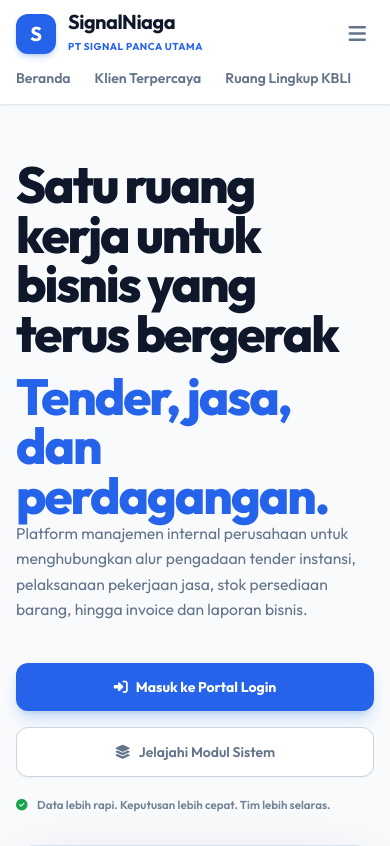
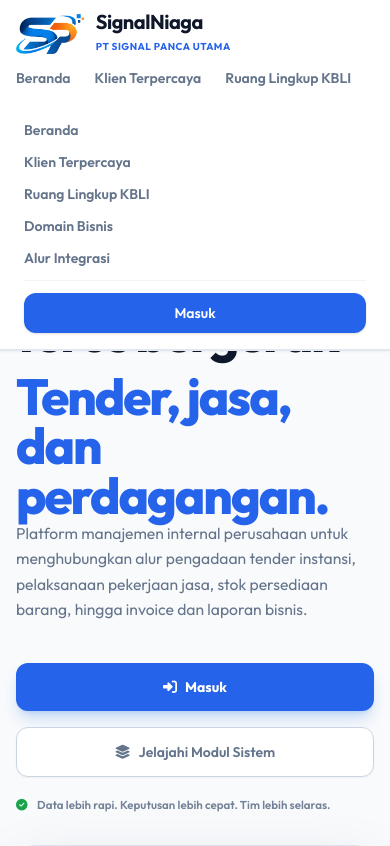
Before and after one commit to 19240996-creator/Project-PKL-SignalNiagaJasaTender, a Laravel app: page / in a window 390 px wide. Shown: the top 846 px of the page. Run offline with Laravel 10, Linux system fonts and the light colour scheme; data comes from the database, SQL or seed files in the repository; style sheets or scripts are compiled from the project's sources; some libraries are stand-ins or nearby versions.

Commit message:
logo pt dan animasi scrolling

```diff
--- a/package.json
+++ b/package.json
@@ -11,6 +11,7 @@
         "vite": "^4.0.0"
     },
     "dependencies": {
+        "aos": "^2.3.4",
         "gsap": "^3.15.0"
     }
 }
--- a/resources/views/invoices/show.blade.php
+++ b/resources/views/invoices/show.blade.php
@@ -22,9 +22,7 @@
         <div class="flex justify-between items-start border-b border-slate-200 pb-6">
             <div>
                 <div class="flex items-center space-x-3 mb-2">
-                    <div class="w-9 h-9 rounded-xl bg-blue-600 flex items-center justify-center font-bold text-white text-lg">
-                        S
-                    </div>
+                    <img src="{{ asset('images/logo-icon.png') }}" alt="PT Signal Panca Utama" class="h-9 w-auto object-contain">
                     <div>
                         <span class="font-bold text-xl text-slate-900 block">PT Signal Panca Utama</span>
                         <span class="text-xs text-slate-500 font-medium">Tender &bull; Jasa &bull; Perdagangan</span>
--- a/resources/views/layouts/app.blade.php
+++ b/resources/views/layouts/app.blade.php
@@ -4,6 +4,7 @@
     <meta charset="UTF-8">
     <meta name="viewport" content="width=device-width, initial-scale=1.0">
     <title>@yield('title', 'SignalNiagaJasaTender') — PT Signal Panca Utama</title>
+    <link rel="icon" type="image/png" href="{{ asset('images/logo-icon.png') }}">
     <!-- Google Fonts: Outfit -->
     <link rel="preconnect" href="https://fonts.googleapis.com">
     <link rel="preconnect" href="https://fonts.gstatic.com" crossorigin>
@@ -56,8 +57,8 @@
                 <!-- Brand Header -->
                 <div class="h-16 flex items-center px-6 border-b border-slate-100 bg-slate-900 text-white justify-between">
                     <div class="flex items-center space-x-3">
-                        <div class="w-8 h-8 rounded-lg bg-blue-600 flex items-center justify-center font-bold text-white shadow">
-                            S
+                        <div class="w-8 h-8 rounded-lg bg-white p-1 flex items-center justify-center shadow-sm">
+                            <img src="{{ asset('images/logo-icon.png') }}" alt="PT Signal Panca Utama" class="h-full w-full object-contain">
                         </div>
                         <div>
                             <span class="font-bold text-base tracking-tight text-white block leading-none">SignalNiaga</span>
--- a/resources/views/welcome.blade.php
+++ b/resources/views/welcome.blade.php
@@ -4,6 +4,7 @@
     <meta charset="UTF-8">
     <meta name="viewport" content="width=device-width, initial-scale=1.0">
     <title>SignalNiagaJasaTender — PT Signal Panca Utama</title>
+    <link rel="icon" type="image/png" href="{{ asset('images/logo-icon.png') }}">
     <!-- Google Fonts: Outfit -->
     <link rel="preconnect" href="https://fonts.googleapis.com">
     <link rel="preconnect" href="https://fonts.gstatic.com" crossorigin>
@@ -30,8 +31,8 @@
     </script>
     <!-- FontAwesome CDN -->
     <link rel="stylesheet" href="https://cdnjs.cloudflare.com/ajax/libs/font-awesome/6.4.0/css/all.min.css">
-    <!-- Alpine.js CDN -->
-    <script defer src="https://cdn.jsdelivr.net/npm/alpinejs@3.x.x/dist/cdn.min.js"></script>
+    <!-- AOS CDN CSS -->
+    <link rel="stylesheet" href="https://cdnjs.cloudflare.com/ajax/libs/aos/2.3.4/aos.css">
     @vite('resources/js/app.js')
     <style>
         :root {
@@ -219,9 +220,7 @@
 
             <!-- Brand Logo -->
             <a href="#" class="flex items-center space-x-3 group">
-                <div class="w-10 h-10 rounded-xl bg-blue-600 flex items-center justify-center font-bold text-white text-xl shadow-md shadow-blue-600/20 group-hover:scale-105 transition-transform">
-                    S
-                </div>
+                <img src="{{ asset('images/logo-icon.png') }}" alt="PT Signal Panca Utama" class="h-10 w-auto object-contain group-hover:scale-105 transition-transform">
                 <div>
                     <span class="font-bold text-xl tracking-tight text-slate-900 block leading-none">SignalNiaga</span>
                     <span class="text-[10px] text-blue-600 font-bold tracking-wider uppercase">PT Signal Panca Utama</span>
@@ -262,7 +261,7 @@
             <a href="#domain" @click="mobileMenu = false" class="block text-sm font-semibold text-slate-700 hover:text-blue-600">Domain Bisnis</a>
             <a href="#alur" @click="mobileMenu = false" class="block text-sm font-semibold text-slate-700 hover:text-blue-600">Alur Integrasi</a>
             <div class="pt-3 border-t border-slate-100 flex flex-col gap-2">
-                <a href="{{ route('login') }}" class="landing-action w-full py-2.5 text-center bg-blue-600 text-white font-semibold rounded-xl block text-sm shadow">Masuk Portal Login</a>
+                <a href="{{ route('login') }}" class="landing-action w-full py-2.5 text-center bg-blue-600 text-white font-semibold rounded-xl block text-sm shadow">Masuk</a>
             </div>
         </div>
     </header>
@@ -270,31 +269,31 @@
     <!-- Hero Section -->
     <section id="beranda" class="hero-modern relative pt-32 pb-20 md:pt-40 md:pb-24 overflow-hidden">
         <div class="hero-layout max-w-7xl mx-auto px-4 sm:px-6 lg:px-8 relative z-10">
-            <div class="hero-copy">
-                <h1 class="font-extrabold tracking-tight text-slate-900" data-hero-item>
+            <div class="hero-copy" data-aos="fade-up" data-aos-duration="800">
+                <h1 class="font-extrabold tracking-tight text-slate-900">
                     Satu ruang kerja untuk bisnis yang terus bergerak
                     <span>Tender, jasa, dan perdagangan.</span>
                 </h1>
 
             <!-- Subtitle -->
-            <p class="text-base sm:text-lg text-slate-600 max-w-2xl mx-auto mb-10 leading-relaxed font-normal" data-hero-item>
+            <p class="text-base sm:text-lg text-slate-600 max-w-2xl mx-auto mb-10 leading-relaxed font-normal" data-aos="fade-up" data-aos-delay="100">
                 Platform manajemen internal perusahaan untuk menghubungkan alur pengadaan tender instansi, pelaksanaan pekerjaan jasa, stok persediaan barang, hingga invoice dan laporan bisnis.
             </p>
 
             <!-- Action Buttons -->
-            <div class="hero-actions flex flex-col sm:flex-row items-center justify-center gap-4" data-hero-item>
+            <div class="hero-actions flex flex-col sm:flex-row items-center justify-center gap-4" data-aos="fade-up" data-aos-delay="200">
                 <a href="{{ route('login') }}" class="landing-action w-full sm:w-auto px-8 py-3.5 rounded-xl bg-blue-600 hover:bg-blue-700 text-white font-bold text-sm transition-all shadow-lg shadow-blue-600/25 flex items-center justify-center gap-2">
-                    <i class="fa-solid fa-right-to-bracket"></i> Masuk ke Portal Login
+                    <i class="fa-solid fa-right-to-bracket"></i> Masuk
                 </a>
                 <a href="#domain" class="landing-action w-full sm:w-auto px-8 py-3.5 rounded-xl bg-white border border-slate-300 hover:bg-slate-50 text-slate-700 font-semibold text-sm transition-all shadow-sm flex items-center justify-center gap-2">
                     <i class="fa-solid fa-layer-group"></i> Jelajahi Modul Sistem
                 </a>
             </div>
 
-                <div class="hero-note"><i class="fa-solid fa-circle-check"></i><span>Data lebih rapi. Keputusan lebih cepat. Tim lebih selaras.</span></div>
+                <div class="hero-note" data-aos="fade-up" data-aos-delay="250"><i class="fa-solid fa-circle-check"></i><span>Data lebih rapi. Keputusan lebih cepat. Tim lebih selaras.</span></div>
             </div>
 
-            <div class="hero-visual" data-hero-item aria-label="Preview alur kerja SignalNiaga">
+            <div class="hero-visual" data-aos="fade-left" data-aos-duration="800" data-aos-delay="150" aria-label="Preview alur kerja SignalNiaga">
                 <div class="workflow-window">
                     <div class="workflow-topbar"><div class="workflow-dots"><i></i><i></i><i></i></div><small>SignalNiaga Workspace</small></div>
                     <div class="workflow-content">
@@ -312,19 +311,19 @@
 
             <!-- Stats Bar -->
             <div class="grid grid-cols-2 md:grid-cols-4 gap-4 max-w-4xl mx-auto mt-16 p-6 rounded-2xl bg-white border border-slate-200 shadow-xl shadow-slate-200/50 col-span-full">
-                <div class="p-3 border-r border-slate-100 last:border-r-0" data-stat-card>
+                <div class="p-3 border-r border-slate-100 last:border-r-0" data-aos="fade-up" data-aos-delay="0">
                     <div class="text-3xl font-extrabold text-blue-600">50+</div>
                     <div class="text-xs font-semibold text-slate-500 mt-1">Tender Dimenangkan</div>
                 </div>
-                <div class="p-3 border-r border-slate-100 last:border-r-0" data-stat-card>
+                <div class="p-3 border-r border-slate-100 last:border-r-0" data-aos="fade-up" data-aos-delay="100">
                     <div class="text-3xl font-extrabold text-emerald-600">100+</div>
                     <div class="text-xs font-semibold text-slate-500 mt-1">Mitra Kerjasama</div>
                 </div>
-                <div class="p-3 border-r border-slate-100 last:border-r-0" data-stat-card>
+                <div class="p-3 border-r border-slate-100 last:border-r-0" data-aos="fade-up" data-aos-delay="200">
                     <div class="text-3xl font-extrabold text-purple-600">Rp 25M+</div>
                     <div class="text-xs font-semibold text-slate-500 mt-1">Nilai Kontrak Terkelola</div>
                 </div>
-                <div class="p-3" data-stat-card>
+                <div class="p-3" data-aos="fade-up" data-aos-delay="300">
                     <div class="text-3xl font-extrabold text-amber-600">99.8%</div>
                     <div class="text-xs font-semibold text-slate-500 mt-1">Ketepatan Waktu</div>
                 </div>
@@ -334,15 +333,15 @@
     </section>
 
     <!-- Client Logo Marquee Slider Section (Persis Gaya pengadaan.com) -->
-    <section id="klien-slider" class="py-16 bg-white border-y border-slate-200 overflow-hidden" data-reveal-section>
-        <div class="max-w-7xl mx-auto px-4 sm:px-6 lg:px-8 text-center mb-10" data-reveal-item>
+    <section id="klien-slider" class="py-16 bg-white border-y border-slate-200 overflow-hidden">
+        <div class="max-w-7xl mx-auto px-4 sm:px-6 lg:px-8 text-center mb-10" data-aos="fade-up">
             <h2 class="text-2xl sm:text-3xl font-extrabold text-slate-900 tracking-tight">
                 PT Signal Panca Utama telah dipercaya oleh berbagai klien dari
             </h2>
         </div>
 
         <!-- Infinite Auto-Sliding Marquee Track -->
-        <div class="relative w-full overflow-hidden flex">
+        <div class="relative w-full overflow-hidden flex" data-aos="fade-up" data-aos-delay="150">
             <!-- Left & Right Fade Shadows -->
             <div class="absolute left-0 top-0 bottom-0 w-24 bg-gradient-to-r from-white to-transparent z-10 pointer-events-none"></div>
             <div class="absolute right-0 top-0 bottom-0 w-24 bg-gradient-to-l from-white to-transparent z-10 pointer-events-none"></div>
@@ -418,40 +417,40 @@
     </section>
 
     <!-- Ruang Lingkup KBLI Section -->
-    <section id="kbli" class="py-20 bg-slate-50 border-b border-slate-200" data-reveal-section>
+    <section id="kbli" class="py-20 bg-slate-50 border-b border-slate-200">
         <div class="max-w-7xl mx-auto px-4 sm:px-6 lg:px-8">
-            <div class="text-center max-w-2xl mx-auto mb-14" data-reveal-item>
+            <div class="text-center max-w-2xl mx-auto mb-14" data-aos="fade-up">
                 <span class="text-xs font-bold uppercase tracking-widest text-blue-600 block mb-2">Kualifikasi Resmi</span>
                 <h2 class="text-3xl font-bold text-slate-900">Ruang Lingkup KBLI PT Signal Panca Utama</h2>
                 <p class="text-sm text-slate-600 mt-2">Disesuaikan dengan Klasifikasi Baku Lapangan Usaha Indonesia resmi perusahaan.</p>
             </div>
 
-            <div class="grid grid-cols-1 md:grid-cols-3 lg:grid-cols-5 gap-5" data-reveal-item>
-                <div class="p-5 rounded-2xl bg-white border border-slate-200 shadow-sm hover:border-blue-500 transition group">
+            <div class="grid grid-cols-1 md:grid-cols-3 lg:grid-cols-5 gap-5">
+                <div class="p-5 rounded-2xl bg-white border border-slate-200 shadow-sm hover:border-blue-500 transition group" data-aos="fade-up" data-aos-delay="0">
                     <span class="px-2.5 py-1 rounded-md bg-blue-50 text-blue-700 font-mono font-bold text-xs">KBLI 46100</span>
                     <h3 class="font-bold text-slate-900 text-sm mt-3 mb-1 group-hover:text-blue-600 transition">Perdagangan Balas Jasa (Fee)</h3>
                     <p class="text-xs text-slate-500 leading-relaxed">Perdagangan besar atas dasar balas jasa atau kontrak kerja.</p>
                 </div>
 
-                <div class="p-5 rounded-2xl bg-white border border-slate-200 shadow-sm hover:border-blue-500 transition group">
+                <div class="p-5 rounded-2xl bg-white border border-slate-200 shadow-sm hover:border-blue-500 transition group" data-aos="fade-up" data-aos-delay="100">
                     <span class="px-2.5 py-1 rounded-md bg-blue-50 text-blue-700 font-mono font-bold text-xs">KBLI 46422</span>
                     <h3 class="font-bold text-slate-900 text-sm mt-3 mb-1 group-hover:text-blue-600 transition">Percetakan & Penerbitan</h3>
                     <p class="text-xs text-slate-500 leading-relaxed">Perdagangan besar barang percetakan berbagai bentuk.</p>
                 </div>
 
-                <div class="p-5 rounded-2xl bg-white border border-slate-200 shadow-sm hover:border-blue-500 transition group">
+                <div class="p-5 rounded-2xl bg-white border border-slate-200 shadow-sm hover:border-blue-500 transition group" data-aos="fade-up" data-aos-delay="200">
                     <span class="px-2.5 py-1 rounded-md bg-blue-50 text-blue-700 font-mono font-bold text-xs">KBLI 46499</span>
                     <h3 class="font-bold text-slate-900 text-sm mt-3 mb-1 group-hover:text-blue-600 transition">Perlengkapan Rumah Tangga</h3>
                     <p class="text-xs text-slate-500 leading-relaxed">Perdagangan besar perlengkapan & perabotan kantor/rumah.</p>
                 </div>
 
-                <div class="p-5 rounded-2xl bg-white border border-slate-200 shadow-sm hover:border-blue-500 transition group">
+                <div class="p-5 rounded-2xl bg-white border border-slate-200 shadow-sm hover:border-blue-500 transition group" data-aos="fade-up" data-aos-delay="300">
                     <span class="px-2.5 py-1 rounded-md bg-blue-50 text-blue-700 font-mono font-bold text-xs">KBLI 46511</span>
                     <h3 class="font-bold text-slate-900 text-sm mt-3 mb-1 group-hover:text-blue-600 transition">Komputer & IT Equipment</h3>
                     <p class="text-xs text-slate-500 leading-relaxed">Perdagangan besar komputer, laptop, server, & perangkat IT.</p>
                 </div>
 
-                <div class="p-5 rounded-2xl bg-white border border-slate-200 shadow-sm hover:border-blue-500 transition group">
+                <div class="p-5 rounded-2xl bg-white border border-slate-200 shadow-sm hover:border-blue-500 transition group" data-aos="fade-up" data-aos-delay="400">
                     <span class="px-2.5 py-1 rounded-md bg-blue-50 text-blue-700 font-mono font-bold text-xs">KBLI 46900</span>
                     <h3 class="font-bold text-slate-900 text-sm mt-3 mb-1 group-hover:text-blue-600 transition">Perdagangan Macam Barang</h3>
                     <p class="text-xs text-slate-500 leading-relaxed">Perdagangan besar berbagai macam barang pengadaan umum.</p>
@@ -461,18 +460,18 @@
     </section>
 
     <!-- Tiga Domain Utama Section -->
-    <section id="domain" class="py-24 bg-white" data-reveal-section>
+    <section id="domain" class="py-24 bg-white">
         <div class="max-w-7xl mx-auto px-4 sm:px-6 lg:px-8">
-            <div class="text-center max-w-2xl mx-auto mb-16" data-reveal-item>
+            <div class="text-center max-w-2xl mx-auto mb-16" data-aos="fade-up">
                 <span class="text-xs font-bold uppercase tracking-widest text-blue-600 block mb-2">Tiga Pillar Bisnis</span>
                 <h2 class="text-3xl font-bold text-slate-900">Pengelolaan Bisnis Terpusat</h2>
                 <p class="text-sm text-slate-600 mt-2">Menghubungkan seluruh proses dari pencarian tender hingga pelunasan pembayaran.</p>
             </div>
 
-            <div class="grid grid-cols-1 md:grid-cols-3 gap-8" data-reveal-item>
+            <div class="grid grid-cols-1 md:grid-cols-3 gap-8">
 
                 <!-- Domain 1: Tender -->
-                <div class="p-8 rounded-3xl bg-slate-50 border border-slate-200 hover:border-blue-500 transition-all flex flex-col justify-between shadow-sm hover:shadow-md">
+                <div class="p-8 rounded-3xl bg-slate-50 border border-slate-200 hover:border-blue-500 transition-all flex flex-col justify-between shadow-sm hover:shadow-md" data-aos="fade-up" data-aos-delay="0">
                     <div>
                         <div class="w-14 h-14 rounded-2xl bg-blue-100 text-blue-600 flex items-center justify-center font-bold text-2xl mb-6">
                             <i class="fa-solid fa-trophy"></i>
@@ -490,7 +489,7 @@
                 </div>
 
                 <!-- Domain 2: Jasa -->
-                <div class="p-8 rounded-3xl bg-slate-50 border border-slate-200 hover:border-emerald-500 transition-all flex flex-col justify-between shadow-sm hover:shadow-md">
+                <div class="p-8 rounded-3xl bg-slate-50 border border-slate-200 hover:border-emerald-500 transition-all flex flex-col justify-between shadow-sm hover:shadow-md" data-aos="fade-up" data-aos-delay="150">
                     <div>
                         <div class="w-14 h-14 rounded-2xl bg-emerald-100 text-emerald-600 flex items-center justify-center font-bold text-2xl mb-6">
                             <i class="fa-solid fa-briefcase"></i>
@@ -508,7 +507,7 @@
                 </div>
 
                 <!-- Domain 3: Perdagangan -->
-                <div class="p-8 rounded-3xl bg-slate-50 border border-slate-200 hover:border-purple-500 transition-all flex flex-col justify-between shadow-sm hover:shadow-md">
+                <div class="p-8 rounded-3xl bg-slate-50 border border-slate-200 hover:border-purple-500 transition-all flex flex-col justify-between shadow-sm hover:shadow-md" data-aos="fade-up" data-aos-delay="300">
                     <div>
                         <div class="w-14 h-14 rounded-2xl bg-purple-100 text-purple-600 flex items-center justify-center font-bold text-2xl mb-6">
                             <i class="fa-solid fa-cart-shopping"></i>
@@ -530,35 +529,35 @@
     </section>
 
     <!-- Alur Integrasi Flowchart Section -->
-    <section id="alur" class="py-20 bg-slate-50 border-t border-slate-200" data-reveal-section>
+    <section id="alur" class="py-20 bg-slate-50 border-t border-slate-200">
         <div class="max-w-7xl mx-auto px-4 sm:px-6 lg:px-8">
-            <div class="text-center max-w-2xl mx-auto mb-14" data-reveal-item>
+            <div class="text-center max-w-2xl mx-auto mb-14" data-aos="fade-up">
                 <span class="text-xs font-bold uppercase tracking-widest text-blue-600 block mb-2">Proses Bisnis</span>
                 <h2 class="text-3xl font-bold text-slate-900">Alur Bisnis Terintegrasi End-to-End</h2>
                 <p class="text-sm text-slate-600 mt-2">Seluruh transaksi terhubung untuk transparansi & auditabilitas data.</p>
             </div>
 
-            <div class="grid grid-cols-1 md:grid-cols-4 gap-6 text-center" data-reveal-item>
+            <div class="grid grid-cols-1 md:grid-cols-4 gap-6 text-center">
 
-                <div class="p-6 rounded-2xl bg-white border border-slate-200 shadow-sm relative">
+                <div class="p-6 rounded-2xl bg-white border border-slate-200 shadow-sm relative" data-aos="fade-up" data-aos-delay="0">
                     <div class="w-9 h-9 rounded-full bg-blue-600 text-white font-bold text-sm flex items-center justify-center mx-auto mb-4 shadow-md shadow-blue-600/30">1</div>
                     <h4 class="font-bold text-slate-900 text-base mb-1">Tender Menang</h4>
                     <p class="text-xs text-slate-500 leading-relaxed">Tender dimenangkan dan dikonversi otomatis menjadi Kontrak Jasa.</p>
                 </div>
 
-                <div class="p-6 rounded-2xl bg-white border border-slate-200 shadow-sm relative">
+                <div class="p-6 rounded-2xl bg-white border border-slate-200 shadow-sm relative" data-aos="fade-up" data-aos-delay="100">
                     <div class="w-9 h-9 rounded-full bg-indigo-600 text-white font-bold text-sm flex items-center justify-center mx-auto mb-4 shadow-md shadow-indigo-600/30">2</div>
                     <h4 class="font-bold text-slate-900 text-base mb-1">Pengadaan Barang</h4>
                     <p class="text-xs text-slate-500 leading-relaxed">Barang diterima dari supplier langsung menambah stok persediaan.</p>
                 </div>
 
-                <div class="p-6 rounded-2xl bg-white border border-slate-200 shadow-sm relative">
+                <div class="p-6 rounded-2xl bg-white border border-slate-200 shadow-sm relative" data-aos="fade-up" data-aos-delay="200">
                     <div class="w-9 h-9 rounded-full bg-purple-600 text-white font-bold text-sm flex items-center justify-center mx-auto mb-4 shadow-md shadow-purple-600/30">3</div>
                     <h4 class="font-bold text-slate-900 text-base mb-1">Penjualan & Stok</h4>
                     <p class="text-xs text-slate-500 leading-relaxed">Transaksi penjualan memvalidasi & mengurangi stok secara akurat.</p>
                 </div>
 
-                <div class="p-6 rounded-2xl bg-white border border-slate-200 shadow-sm relative">
+                <div class="p-6 rounded-2xl bg-white border border-slate-200 shadow-sm relative" data-aos="fade-up" data-aos-delay="300">
                     <div class="w-9 h-9 rounded-full bg-emerald-600 text-white font-bold text-sm flex items-center justify-center mx-auto mb-4 shadow-md shadow-emerald-600/30">4</div>
                     <h4 class="font-bold text-slate-900 text-base mb-1">Invoice & Pelunasan</h4>
                     <p class="text-xs text-slate-500 leading-relaxed">Tagihan diterbitkan & pembayaran terupdate otomatis dalam laporan.</p>
@@ -569,11 +568,13 @@
     </section>
 
     <!-- Footer Section -->
-    <footer id="kontak" class="bg-slate-900 text-slate-400 text-xs py-14 border-t border-slate-800">
+    <footer id="kontak" class="bg-slate-900 text-slate-400 text-xs py-14 border-t border-slate-800" data-aos="fade-up">
         <div class="max-w-7xl mx-auto px-4 sm:px-6 lg:px-8 grid grid-cols-1 md:grid-cols-4 gap-8">
             <div class="md:col-span-2 space-y-4">
                 <div class="flex items-center space-x-3">
-                    <div class="w-9 h-9 rounded-xl bg-blue-600 flex items-center justify-center font-bold text-white text-base">S</div>
+                    <div class="w-10 h-10 rounded-xl bg-white p-1 flex items-center justify-center shadow-sm">
+                        <img src="{{ asset('images/logo-icon.png') }}" alt="PT Signal Panca Utama" class="h-full w-full object-contain">
+                    </div>
                     <span class="font-bold text-xl text-white">PT Signal Panca Utama</span>
                 </div>
                 <p class="max-w-md leading-relaxed text-slate-400">
@@ -599,7 +600,7 @@
                 <h4 class="font-bold text-white text-sm mb-3">Akses Sistem</h4>
                 <p class="mb-3 text-slate-400">Masuk ke dalam portal manajemen internal perusahaan.</p>
                 <a href="{{ route('login') }}" class="landing-action px-5 py-2.5 bg-blue-600 hover:bg-blue-700 text-white font-semibold rounded-xl inline-block shadow-md">
-                    Masuk Portal Login &rarr;
+                    Masuk &rarr;
                 </a>
             </div>
         </div>
@@ -609,5 +610,19 @@
         </div>
     </footer>
 
+    <!-- AOS JS CDN Fallback & Init -->
+    <script src="https://cdnjs.cloudflare.com/ajax/libs/aos/2.3.4/aos.js"></script>
+    <script>
+        document.addEventListener('DOMContentLoaded', function () {
+            if (typeof AOS !== 'undefined') {
+                AOS.init({
+                    duration: 750,
+                    easing: 'ease-out-cubic',
+                    once: true,
+                    offset: 80
+                });
+            }
+        });
+    </script>
 </body>
 </html>
```
Also changed, not shown: resources/js/app.js (+10 -39 lines), resources/views/auth/login.blade.php (+5 -2 lines), package-lock.json, public/images/logo-icon.png (added), public/images/logo-trimmed.png (added), public/images/logo.png (added).
